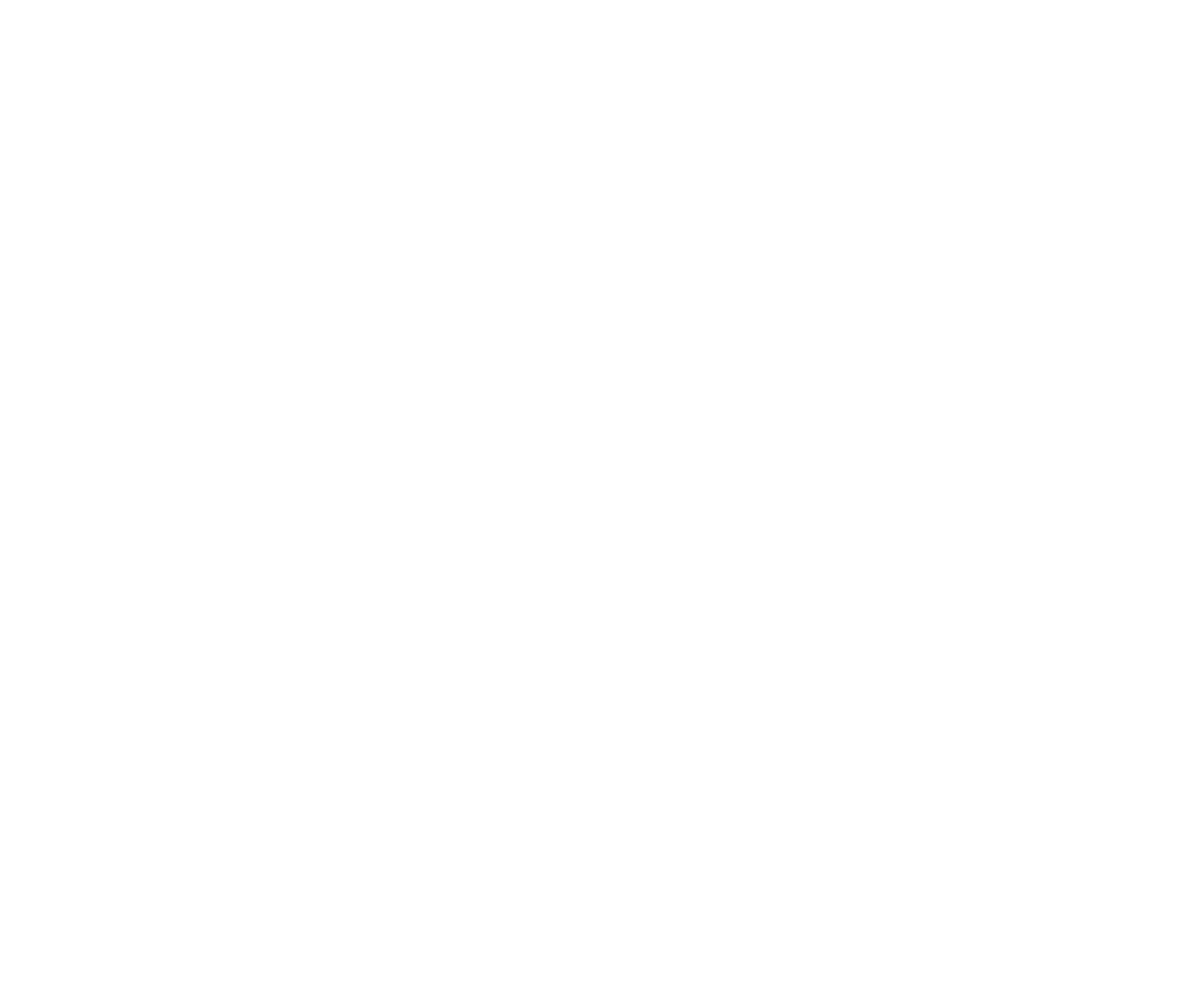
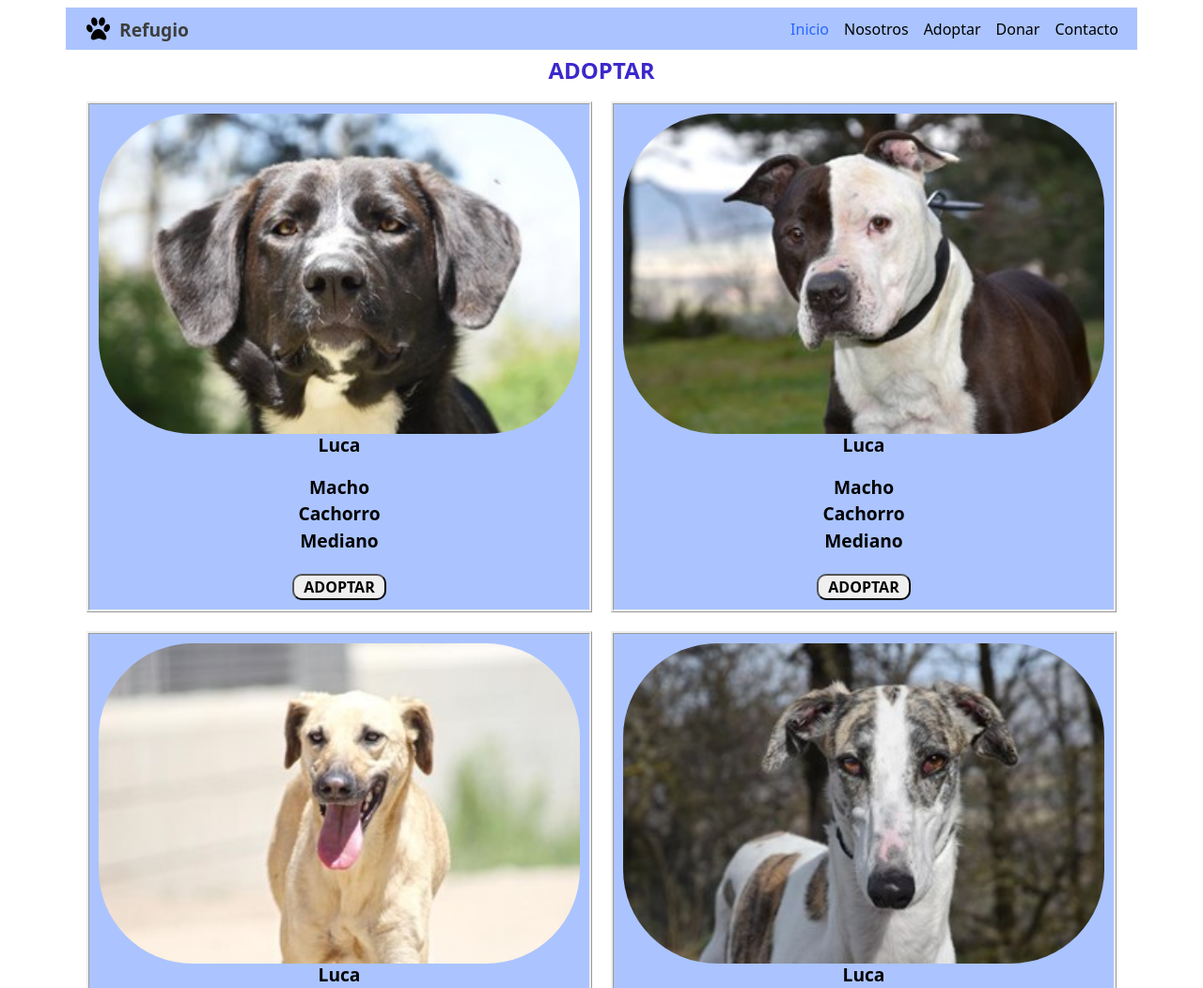
Before and after one commit to MartinezNahuel/PreEntrega2-MartinezNahuel, a plain HTML site: page pages/adoptar.html in a window 1280 px wide. Shown: the top 1052 px of the page at 94% size. Before the commit the page ends 800 px from the top, so only its background shows below. Drawn offline with Linux system fonts and the light colour scheme.

Commit message:
Page adoptar finalizada

```diff
--- a/css/style.css
+++ b/css/style.css
@@ -177,3 +177,67 @@ color: rgba(0, 0, 0, 0.307);
         height: 500px;
     }
 }
+
+/* ----PAGE ADOPTAR----- */
+.tituload{
+    font-size: 1.2rem;
+    color: #3B28CC;
+    font-weight: bold;
+}
+.contarj{
+    background-color: #3B28CC;
+    color: #abc4ff;
+    padding: 10px;
+    border: solid;
+    margin: 10px;
+    display: flex;
+    flex-direction: column;
+    justify-content: center;
+    text-align: center;
+    font-weight: bold;
+}
+
+/* ---visualizacion 1200px page adoptar--- */
+
+@media(min-width:1200px){
+    .tituload{
+        font-size: 1.5rem;
+    }
+
+    .contarj{
+        background-color: #abc4ff;
+        color: #3B28CC;
+        border: ridge;
+    }
+    .contarjeta{
+        display: grid;
+        grid-template-columns: 1fr 1fr;
+    }
+    .adoptar__imagen{
+        border-radius: 100px;
+    }
+    .adoptar__imagen:hover{
+        transform: scale(1.1);
+        border-radius: 30px;
+    }
+    .adoptar__nombre{
+        color: black;
+        font-weight: bold;
+        font-size: 1.2rem;
+        margin-bottom: 20px;
+    }
+
+    .adoptar__boton{
+        color: black;
+        font-weight: bold;
+        width: 100px;
+        display: block;
+        margin: 0 auto;
+        border-radius: 10px;
+    }
+
+    .adoptar__boton:hover{
+        transform: scale(1.2);
+    }
+
+}
--- a/pages/adoptar.html
+++ b/pages/adoptar.html
@@ -0,0 +1,101 @@
+<!DOCTYPE html>
+<html lang="en">
+
+<head>
+    <meta charset="UTF-8">
+    <meta http-equiv="X-UA-Compatible" content="IE=edge">
+    <meta name="viewport" content="width=device-width, initial-scale=1.0">
+    <link rel="stylesheet" href="../css/bootstrap.min.css">
+    <link rel="stylesheet" href="../css/style.css">
+    <title>Refugio</title>
+</head>
+
+<body>
+    <!-- Comienzo header -->
+    <header>
+        <nav class="navbar navbar-expand-lg align-items-baseline container">
+            <div class="container">
+                <img src="../assets/img/logo.png" class="img_logo" alt="logo Refugio">
+                <h2>
+                    <a class="navbar-brand logo" href="../index.html">Refugio</a>
+                </h2>
+                <button class="navbar-toggler" type="button" data-bs-toggle="collapse"
+                    data-bs-target="#navbarNavAltMarkup" aria-controls="navbarNavAltMarkup" aria-expanded="false"
+                    aria-label="Toggle navigation">
+                    <span class="navbar-toggler-icon"></span>
+                </button>
+                <div class="collapse navbar-collapse justify-content-end" id="navbarNavAltMarkup">
+                    <div class="navbar-nav">
+                        <a class="nav-link link" href="../index.html">Inicio</a>
+                        <a class="nav-link" href="./nosotros.html">Nosotros</a>
+                        <a class="nav-link" href="./adoptar.html">Adoptar</a>
+                        <a class="nav-link" href="./donar.html">Donar</a>
+                        <a class="nav-link" href="./contacto.html">Contacto</a>
+                    </div>
+                </div>
+            </div>
+        </nav>
+    </header>
+
+    <!-- --portada---- -->
+    <main>
+        <div class="container d-flex justify-content-center titad">
+            <h1 class="tituload"> ADOPTAR </h1>
+        </div>
+        <section>
+            <div class="container contarjeta">
+                <div class="contarj">
+                    <img class="adoptar__imagen" src="../assets/img/adoptar1.jpg" alt="Perro Macho Cachorro Mediano">
+                    <h3 class="adoptar__nombre"> Luca</h3>
+                    <span class="adoptar__nombre"> Macho <br> Cachorro <br> Mediano</span>
+                    <button class="adoptar__boton"> ADOPTAR </button>
+                </div>
+                <div class="contarj">
+                    <img class="adoptar__imagen" src="../assets/img/adoptar2.jpg" alt="Perro Macho Cachorro Mediano">
+                    <h3 class="adoptar__nombre"> Luca</h3>
+                    <span class="adoptar__nombre"> Macho <br> Cachorro <br> Mediano</span>
+                    <button class="adoptar__boton"> ADOPTAR </button>
+                </div>
+                <div class="contarj">
+                    <img class="adoptar__imagen" src="../assets/img/adoptar3.jpg" alt="Perro Macho Cachorro Mediano">
+                    <h3 class="adoptar__nombre"> Luca</h3>
+                    <span class="adoptar__nombre"> Macho <br> Cachorro <br> Mediano</span>
+                    <button class="adoptar__boton"> ADOPTAR </button>
+                </div>
+                <div class="contarj">
+                    <img class="adoptar__imagen" src="../assets/img/adoptar4.jpg" alt="Perro Macho Cachorro Mediano">
+                    <h3 class="adoptar__nombre"> Luca</h3>
+                    <span class="adoptar__nombre"> Macho <br> Cachorro <br> Mediano</span>
+                    <button class="adoptar__boton"> ADOPTAR </button>
+                </div>
+                <div class="contarj">
+                    <img class="adoptar__imagen" src="../assets/img/adoptar5.jpg" alt="Perro Macho Cachorro Mediano">
+                    <h3 class="adoptar__nombre"> Luca</h3>
+                    <span class="adoptar__nombre"> Macho <br> Cachorro <br> Mediano</span>
+                    <button class="adoptar__boton"> ADOPTAR </button>
+                </div>
+                <div class="contarj">
+                    <img class="adoptar__imagen" src="../assets/img/adoptar6.jpg" alt="Perro Macho Cachorro Mediano">
+                    <h3 class="adoptar__nombre"> Luca</h3>
+                    <span class="adoptar__nombre"> Macho <br> Cachorro <br> Mediano</span>
+                    <button class="adoptar__boton"> ADOPTAR </button>
+                </div>
+            </div>
+        </section>
+            <!-- Comienzo de footer -->
+    <footer class="container footer">
+        <a class="footer__etiqueta" href="https://es-la.facebook.com/login/device-based/regular/login/"
+            target="_blank"><img class="imgf" src="../assets/img/facebook.png" alt="facebook logo">
+            facebook</a>
+        <a class="footer__etiqueta" href="https://z-p15.www.instagram.com/accounts/login/?next=/p/CK8SOUgBxgo/&hl=es-la"
+            target="_blank"><img class=" imgf" src="../assets/img/instagram.png" alt="instagram logo"> instagram
+        </a>
+        <a class="footer__etiqueta"
+            href="https://twitter.com/i/flow/login?input_flow_data=%7B%22requested_variant%22%3A%22eyJsYW5nIjoiZXMifQ%3D%3D%22%7D"
+            target="_blank"><img class="imgf" src="../assets/img/twitter.png" alt="twitter logo"> twitter</a>
+        <a class="footer__etiqueta" href="https://web.whatsapp.com/" target="_blank"><img class="imgf"
+                src="../assets/img/whatsapp.png" alt="whatsapp logo"> whatsapp</a>
+    </footer>
+    <script src="../js/bootstrap.bundle.min.js"></script>
+    </body>
+</html>
```
Also changed, not shown: pages/nosotros.html (+2 -2 lines).
